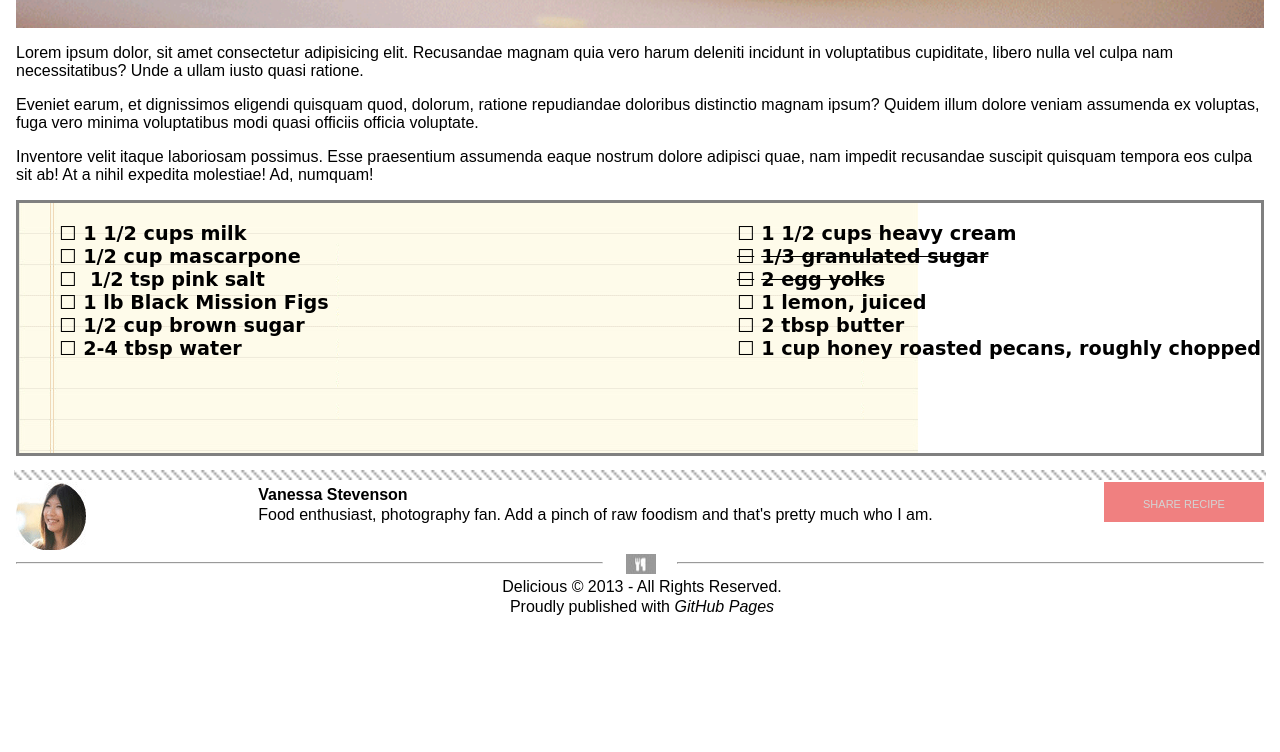
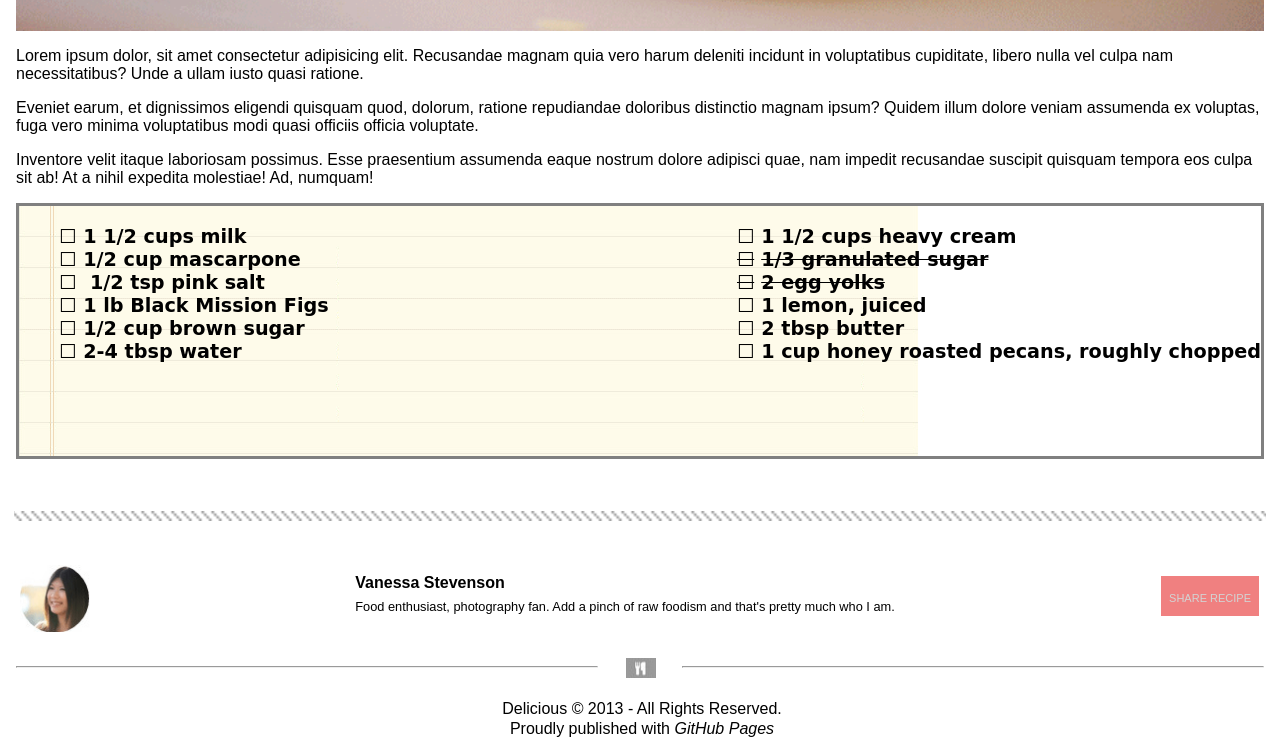
Before and after one commit to nojronatron/chocolate-pizza, a plain HTML site: page index.html in a window 1280 px wide. Shown: the part 986-1738 px from the top of the page. Before the commit the page ends 1616 px from the top, so only its background shows below. Drawn offline with nearby package versions, Linux system fonts and the light colour scheme.

Commit message:
cleaned up print, part of header, and footer items.

```diff
--- a/css/style.css
+++ b/css/style.css
@@ -23,9 +23,7 @@ div {
   font-variant: all-small-caps;
   font-size:0.8em;
 }
-
 #above-bar {
-  border: black solid 3px;
   width: 100%;
   display:flex;
   justify-content: space-between;
@@ -36,14 +34,18 @@ div {
 #knife-and-fork {
   position: relative;
   left:0px;
+  height: 60px;
+  width: auto;
 }
 #social-media {
+  position: relative;
   display: flex;
+  height: 100%;
+  margin: 10px 0px 10px 0px;
 }
 #social-media-left {
   margin-right: 20px;
 }
-
 #title-bold {
   font-family: 'Oswald', sans-serif;
   font-size: 1.6em;
@@ -62,6 +64,9 @@ div {
 #printer-icon {
   font-variant: all-small-caps;
   font-size: 0.8em;
+  color: lightgray;
+  height: 100%;
+  margin: 40px 0px 0px 0px;
 }
 .horiz-bar {
   width: auto;
@@ -108,27 +113,48 @@ ul  {
 .strike-me {
   text-decoration: line-through;
 }
+footer {
+  margin-top: 40px;
+}
 button {
   background-color: lightcoral;
   color: lightgrey;
-  padding: 8px 15px;
+  margin: 15px 5px;
   text-align: center;
   display: inline-block;
   font-size: 15px;
   font-weight: thin;
   font-variant: all-small-caps;
-  width: 160px;
+  width: max-content;
   height: 40px;
   border: solid lightcoral 2px;
 }
-#author-name {
-  font-weight: bolder;
+
+.author-info {
+  margin-top: 40px;
 }
 #author-details {
   display: flex;
   justify-content: space-between;
 }
+#author-details > img {
+  width: 70px;
+  height: auto;
+  margin: 4px;
+}
+#author-name-about {
+  padding: 4px;
+}
+#author-name {
+  font-weight: bolder;
+  margin: 7px;
+}
+#author-about {
+  font-size: 0.8em;
+  margin: 7px;
+}
 #footer-rule {
+  margin-top: 20px;
   height: max-content;
   display: flex;
 }
@@ -140,13 +166,14 @@ button {
   background-image: url("../imgs/small-logo.png");
   background-repeat: no-repeat;
   background-position: center;
-  width: 50px;
+  width: 60px;
   height: auto;
   padding: 10px;
   display: inline;
 
 }
 #copyright-published {
+  margin-top: 20px;
   width: 100%;
 }
 #copyright {
```
